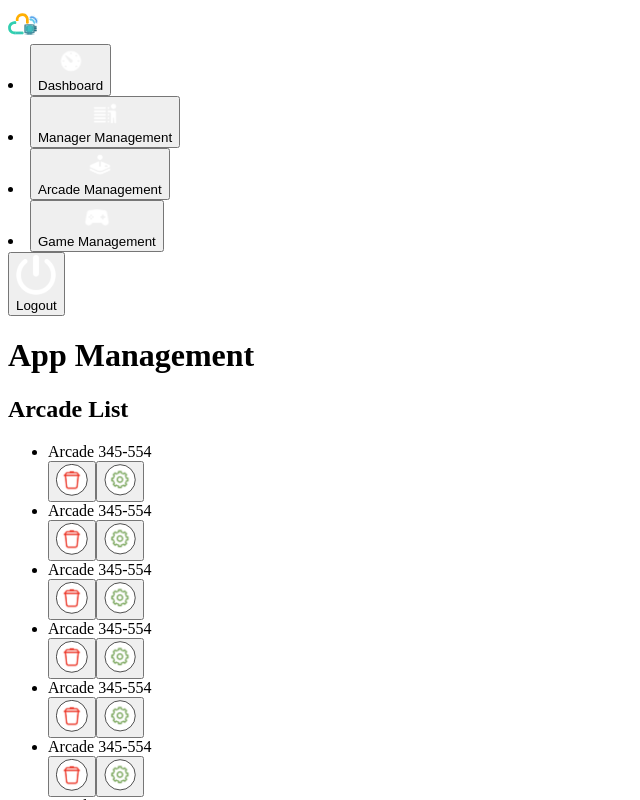
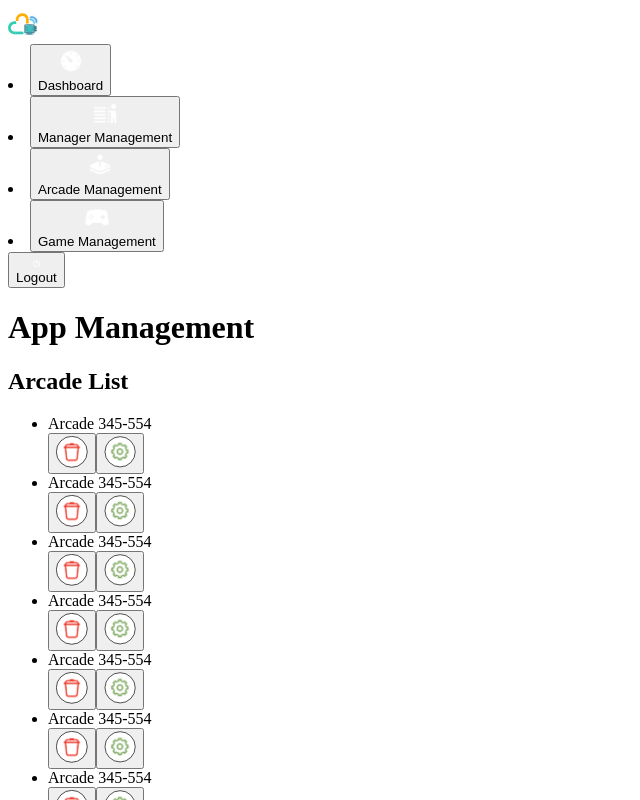
Before and after one commit to Muhammad-Umar-Waqar/gameDev, a Next.js app: page /admin/arcadeDisplay in a window 1280 px wide. Shown: the top 800 px of the page, without its empty margins (0-640 px from the left). Built offline with nearby package versions, Linux system fonts and the light colour scheme.

Commit message:
Deploying Arcade Display

```diff
--- a/src/app/admin/layout.js
+++ b/src/app/admin/layout.js
@@ -100,7 +100,7 @@ function Layout({ children }) {
                                     </li>
                                 ))}
                                 <button className="flex items-center fixed bottom-5  ">
-                                    <img src="/Logout.svg" className="w-7 h-7 mr-2 ml-1" />
+                                    <Image src="/Logout.svg" height={7} width={7} className="mr-2 ml-1" />
                                     <div
                                     className={`ms-3 whitespace-nowrap text-white transition-all duration-900 delay-900 ${
                                         isSidebarVisible ? "opacity-100 visible" : "opacity-0 invisible"
```
